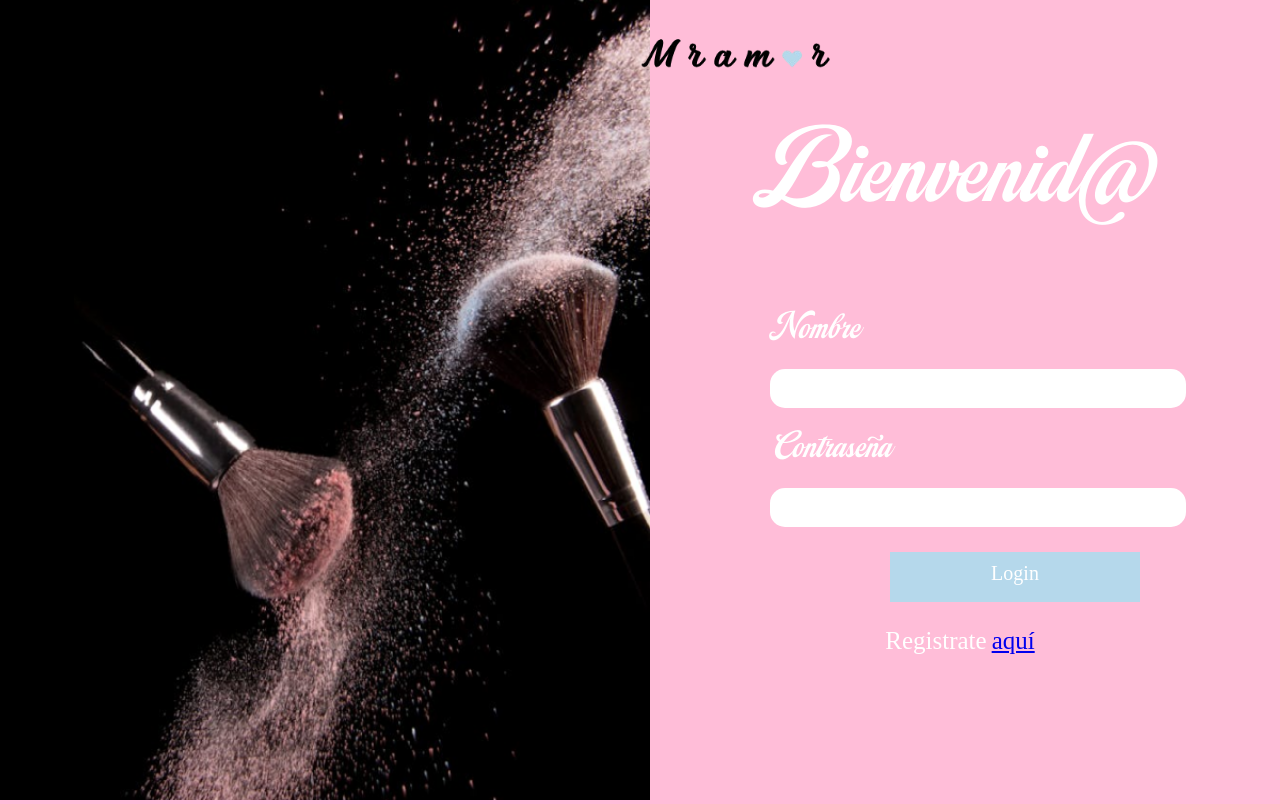
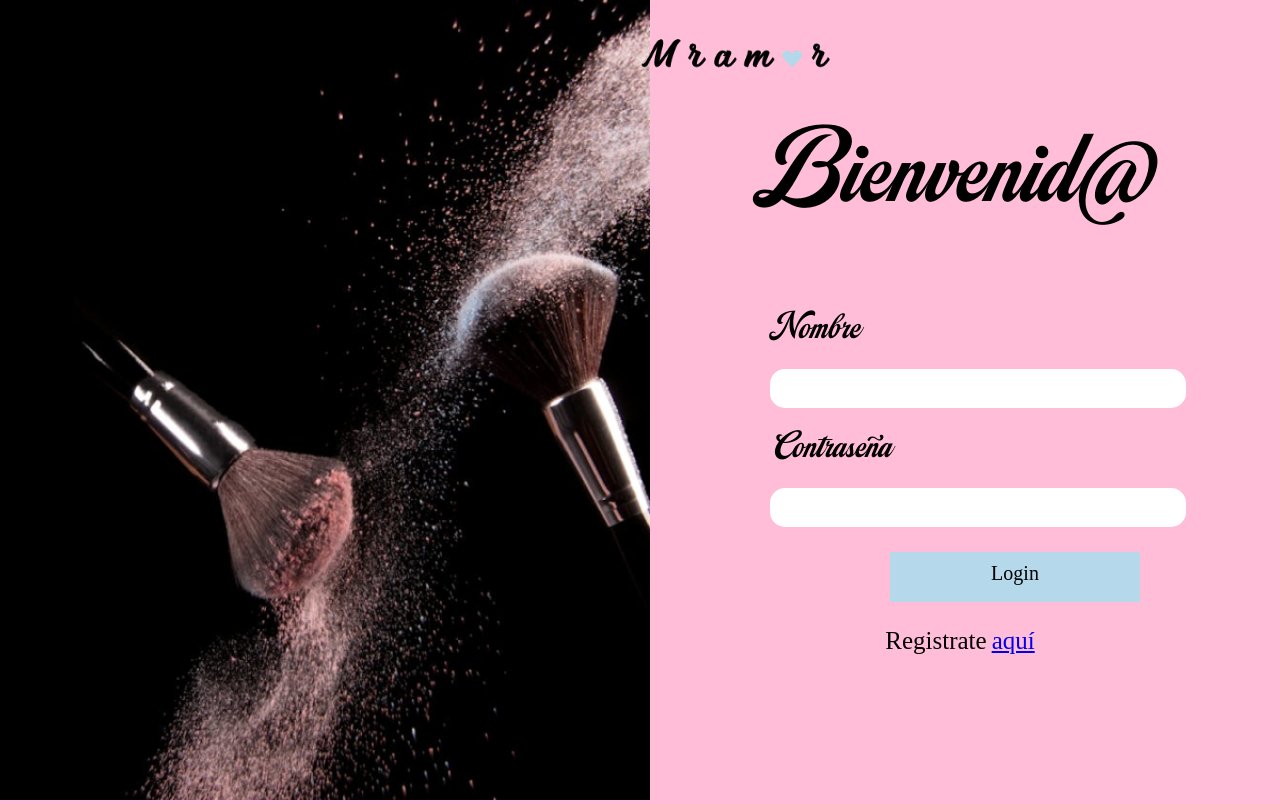
Before and after one commit to Tohru7w7/Tohru7w7.github.io, a PHP site: page /login.html in a window 1280 px wide. Run offline with PHP 8.4, Linux system fonts and the light colour scheme.

Commit message:
cambio de color
No hacia contraste y no se notaba el texto

```diff
--- a/css/login.css
+++ b/css/login.css
@@ -39,7 +39,7 @@ h1{
     margin-top: 10px;
     font-weight: 10;
     margin-bottom: 40px;
-    color: white;
+    color: rgb(0, 0, 0);
 }
 section>div>input{
     margin-left: 130px;
@@ -51,7 +51,7 @@ section>div>input{
     font-size: 50px;
     font-family: Campana;
     font-weight: 9;
-    color: white;
+    color: rgb(0, 0, 0);
 }
 #txt{
     height: 39px;
@@ -70,7 +70,7 @@ section>div>input{
     margin-left: 250px;
     background-color: #B5D8EB;
     border: none;
-    color: rgb(255, 255, 255);
+    color: rgb(0, 0, 0);
     font-size: 20px;
     font-family: 'Times New Roman', Times, serif;
 
@@ -84,7 +84,7 @@ section>div>input{
     justify-content: center;
     margin-top: 25px;
     font-size: 25px;
-    color: rgb(255, 255, 255);
+    color: rgb(0, 0, 0);
     text-decoration: none;
 }
 .sign>p{
```
